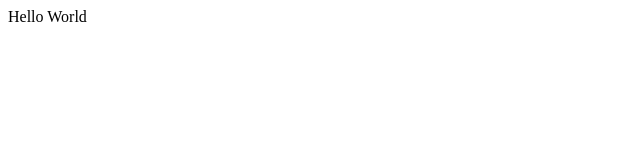
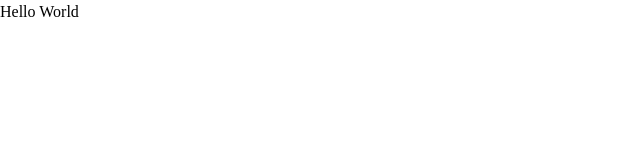
Before and after one commit to danbileee/blog, a Next.js app: page / in a window 1280 px wide. Shown: the top 160 px of the page, without its empty margins (0-640 px from the left). Built offline with nearby package versions, Linux system fonts and the light colour scheme.

Commit message:
Add configs

```diff
--- /dev/null
+++ b/babel.config.js
@@ -0,0 +1,11 @@
+module.exports = {
+  presets: [
+    'next/babel',
+    '@babel/preset-env',
+    [
+      '@babel/preset-react',
+      { runtime: 'automatic', importSource: '@emotion/react' },
+    ],
+  ],
+  plugins: ['@emotion', '@babel/plugin-transform-runtime'],
+};
--- a/src/pages/_app.tsx
+++ b/src/pages/_app.tsx
@@ -1,4 +1,4 @@
-import type { AppProps } from 'next/app';
+import { AppProps } from 'next/app';
 
 function MyApp({ Component, pageProps }: AppProps) {
   return <Component {...pageProps} />;
--- a/src/pages/index.tsx
+++ b/src/pages/index.tsx
@@ -1,5 +1,12 @@
-import type { NextPage } from 'next';
+import { NextPage } from 'next';
 
-const Home: NextPage = () => <div>Hello World</div>;
+import { GlobalStyle } from '../styles';
+
+const Home: NextPage = () => (
+  <div>
+    <GlobalStyle />
+    <div>Hello World</div>
+  </div>
+);
 
 export default Home;
--- /dev/null
+++ b/src/styles/GlobalStyle.tsx
@@ -0,0 +1,9 @@
+import { Global } from '@emotion/react';
+
+import { global } from './global';
+
+function GlobalStyle() {
+  return <Global styles={global} />;
+}
+
+export default GlobalStyle;
--- /dev/null
+++ b/src/styles/global.ts
@@ -0,0 +1,107 @@
+/* eslint-disable prettier/prettier */
+import { css } from '@emotion/react';
+
+export const global = css`
+  :root {
+    line-height: 1.5;
+    text-size-adjust: 100%;
+  }
+
+  html {
+    scroll-behavior: smooth;
+  }
+
+  body {
+    margin: 0;
+  }
+
+  *,
+  *::before,
+  *::after {
+    box-sizing: border-box;
+  }
+
+  hr {
+    box-sizing: content-box;
+    height: 0;
+    overflow: visible;
+  }
+
+  h1,
+  h2,
+  h3,
+  h4,
+  h5,
+  h6,
+  p,
+  a {
+    text-decoration: none;
+    margin: 0;
+  }
+
+  button {
+    cursor: pointer;
+    background: none;
+    padding: 0;
+    border: none;
+    outline: none;
+  }
+
+  ol,
+  ul,
+  li {
+    list-style: none;
+    padding: 0;
+    margin: 0;
+  }
+
+  button,
+  input,
+  optgroup,
+  select,
+  textarea {
+    font-family: inherit;
+    font-size: 100%;
+    margin: 0;
+  }
+
+  label {
+    font-size: 14px;
+  }
+
+  select {
+    outline: none;
+  }
+
+  input:focus {
+    outline: none;
+  }
+
+  textarea {
+    box-shadow: none;
+    resize: none;
+  }
+
+  textarea:focus {
+    outline: none;
+  }
+
+  sub,
+  sup {
+    font-size: 75%;
+    line-height: 0;
+    position: relative;
+    vertical-align: baseline;
+  }
+
+  img {
+    border-style: none;
+  }
+
+  code,
+  kbd,
+  samp,
+  pre {
+    font-family: 'Lucida Console', 'Monaco', monospace;
+  }
+`;
--- /dev/null
+++ b/src/styles/index.ts
@@ -0,0 +1 @@
+export { default as GlobalStyle } from './GlobalStyle';
```
Also changed, not shown: package.json (+10 -0 lines), tsconfig.json (+5 -2 lines), .eslintrc.json, 2 other files (tests, documents, lock files or other folders).
